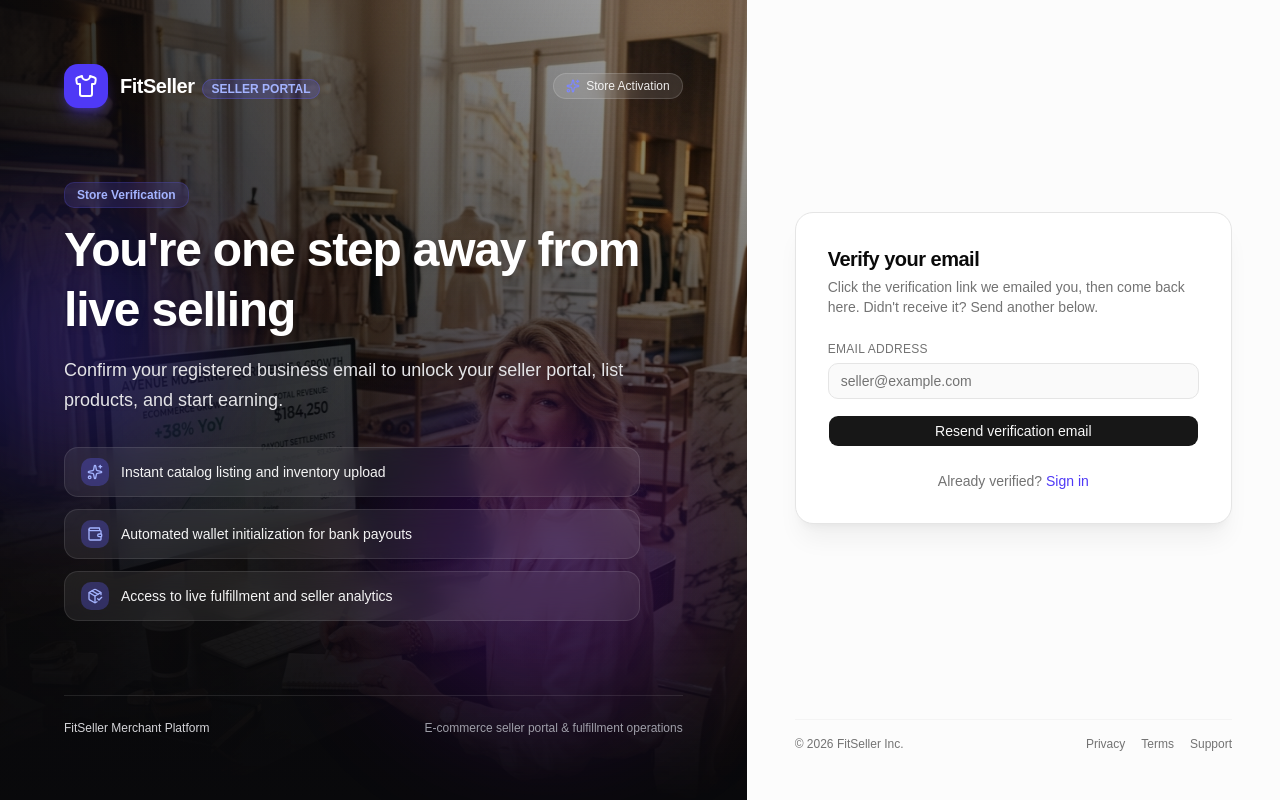
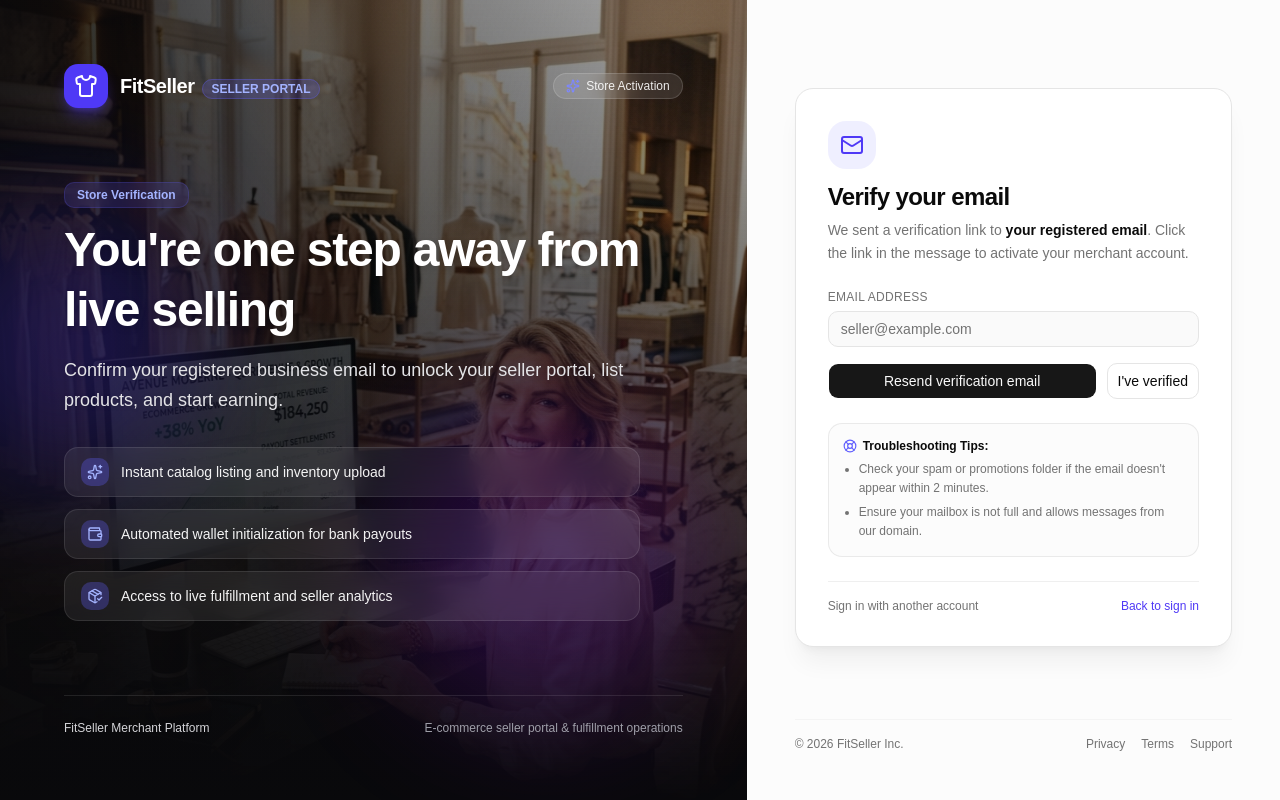
Before and after one commit to Ganeshkatam/FitSeller, a React (Vite) app: page /auth/verify-email in a window 1280 px wide. Built offline with nearby package versions, Linux system fonts and the light colour scheme; no server answers.

Commit message:
feat(verification): add store setup actions, webmail launch shortcuts, and account switching on verification pages

```diff
--- a/src/pages/auth/ForgotPassword.tsx
+++ b/src/pages/auth/ForgotPassword.tsx
@@ -1,6 +1,6 @@
 import { useState, type FormEvent } from "react";
 import { Link, useNavigate } from "react-router-dom";
-import { MailCheck } from "lucide-react";
+import { MailCheck, ExternalLink } from "lucide-react";
 import { useAuth } from "@/contexts/AuthContext";
 import { Button } from "@/components/ui/button";
 import { Input, Label } from "@/components/ui/Field";
@@ -43,19 +43,57 @@ export default function ForgotPassword() {
   }
 
   if (sent) {
+    const domain = email.split("@")[1]?.toLowerCase();
+    let webmail: { name: string; url: string } | null = null;
+    if (domain?.includes("gmail") || domain?.includes("google")) {
+      webmail = { name: "Open Gmail", url: "https://mail.google.com" };
+    } else if (domain?.includes("outlook") || domain?.includes("hotmail") || domain?.includes("live")) {
+      webmail = { name: "Open Outlook", url: "https://outlook.live.com" };
+    } else if (domain?.includes("yahoo")) {
+      webmail = { name: "Open Yahoo Mail", url: "https://mail.yahoo.com" };
+    }
+
     return (
-      <div className="text-center">
-        <div className="mx-auto mb-4 flex size-12 items-center justify-center rounded-full bg-emerald-500/15">
-          <MailCheck className="size-6 text-emerald-600" />
+      <div className="space-y-5 text-center">
+        <div className="mx-auto flex size-14 items-center justify-center rounded-2xl bg-emerald-500/10 text-emerald-600 dark:text-emerald-400">
+          <MailCheck className="size-7" />
         </div>
-        <h2 className="text-xl font-bold tracking-tight text-foreground">Reset link sent</h2>
-        <p className="mt-2 text-sm text-muted-foreground">
-          If an account exists for <strong className="text-foreground">{email}</strong>, you'll
-          receive a password reset link shortly.
-        </p>
-        <Button variant="secondary" className="mt-6 w-full" asChild>
-          <Link to="/auth/sign-in">Back to sign in</Link>
-        </Button>
+        <div>
+          <h2 className="text-2xl font-bold tracking-tight text-foreground">Check your inbox</h2>
+          <p className="mt-1.5 text-sm text-muted-foreground">
+            If an account exists for <strong className="text-foreground">{email}</strong>, you'll
+            receive a secure password reset link shortly.
+          </p>
+        </div>
+
+        {webmail && (
+          <a
+            href={webmail.url}
+            target="_blank"
+            rel="noopener noreferrer"
+            className="flex items-center justify-between rounded-xl border border-indigo-500/30 bg-indigo-500/5 p-3 text-xs font-medium text-indigo-600 dark:text-indigo-400 hover:bg-indigo-500/10 transition-colors text-left"
+          >
+            <span>Launch {webmail.name}</span>
+            <ExternalLink className="size-3.5" />
+          </a>
+        )}
+
+        <div className="space-y-2.5 pt-2">
+          <Button variant="default" size="lg" className="w-full" asChild>
+            <Link to="/auth/sign-in">Back to sign in</Link>
+          </Button>
+
+          <Button
+            variant="outline"
+            size="sm"
+            className="w-full text-xs"
+            onClick={() => {
+              setSent(false);
+            }}
+          >
+            Send to a different email
+          </Button>
+        </div>
       </div>
     );
   }
--- a/src/pages/auth/VerifyEmail.tsx
+++ b/src/pages/auth/VerifyEmail.tsx
@@ -1,6 +1,19 @@
 import { useEffect, useState, type FormEvent } from "react";
 import { Link, useLocation, useNavigate, useSearchParams } from "react-router-dom";
-import { MailCheck } from "lucide-react";
+import {
+  CheckCircle2,
+  MailCheck,
+  ArrowRight,
+  PlusCircle,
+  CreditCard,
+  LogOut,
+  Mail,
+  ExternalLink,
+  ShieldCheck,
+  LifeBuoy,
+  Store,
+  Clock,
+} from "lucide-react";
 import { supabase } from "@/lib/supabase";
 import { useAuth } from "@/contexts/AuthContext";
 import { Button } from "@/components/ui/button";
@@ -8,28 +21,46 @@ import { Input, Label } from "@/components/ui/Field";
 import { Spinner } from "@/components/ui/States";
 import { getHumanErrorMessage } from "@/lib/utils";
 
-type Phase = "checking" | "verified" | "pending" | "invalid";
+type Phase = "checking" | "verified" | "pending";
 
 export default function VerifyEmail() {
-  const { resendVerification } = useAuth();
+  const { session, seller, profile, signOut, resendVerification } = useAuth();
   const location = useLocation();
   const navigate = useNavigate();
   const [params] = useSearchParams();
 
   const [phase, setPhase] = useState<Phase>("checking");
   const [email, setEmail] = useState(
-    (location.state as { email?: string } | null)?.email ?? params.get("email") ?? ""
+    (location.state as { email?: string } | null)?.email ??
+      params.get("email") ??
+      session?.user?.email ??
+      ""
   );
   const [sending, setSending] = useState(false);
   const [resent, setResent] = useState(false);
+  const [resendCooldown, setResendCooldown] = useState(0);
 
-  // Supabase consumes the confirmation token in the URL automatically;
-  // check whether that produced a session.
+  // Cooldown countdown timer
+  useEffect(() => {
+    if (resendCooldown <= 0) return;
+    const timer = setInterval(() => {
+      setResendCooldown((prev) => (prev > 0 ? prev - 1 : 0));
+    }, 1000);
+    return () => clearInterval(timer);
+  }, [resendCooldown]);
+
+  // Check verification state
   useEffect(() => {
     let cancelled = false;
     supabase.auth.getSession().then(({ data }) => {
       if (cancelled) return;
-      if (data.session && (data.session.user.email_confirmed_at || !data.session.user.confirmation_sent_at)) {
+      if (
+        data.session &&
+        (data.session.user.email_confirmed_at || !data.session.user.confirmation_sent_at)
+      ) {
+        if (!email && data.session.user.email) {
+          setEmail(data.session.user.email);
+        }
         setPhase("verified");
       } else {
         setPhase("pending");
@@ -38,14 +69,16 @@ export default function VerifyEmail() {
     return () => {
       cancelled = true;
     };
-  }, []);
+  }, [email]);
 
   async function handleResend(e: FormEvent) {
     e.preventDefault();
+    if (!email.trim() || resendCooldown > 0) return;
     setSending(true);
     try {
       await resendVerification(email.trim());
       setResent(true);
+      setResendCooldown(60); // 60s cooldown
     } catch (err) {
       navigate("/error", {
         state: {
@@ -67,44 +100,177 @@ export default function VerifyEmail() {
     }
   }
 
+  async function handleSignOutAndSwitch() {
+    await signOut();
+    navigate("/auth/sign-in", { replace: true });
+  }
+
+  // Detect email domain for one-click webmail open
+  const webmailLink = (() => {
+    const domain = email.split("@")[1]?.toLowerCase();
+    if (!domain) return null;
+    if (domain.includes("gmail") || domain.includes("google")) {
+      return { name: "Open Gmail", url: "https://mail.google.com" };
+    }
+    if (domain.includes("outlook") || domain.includes("hotmail") || domain.includes("live")) {
+      return { name: "Open Outlook", url: "https://outlook.live.com" };
+    }
+    if (domain.includes("yahoo")) {
+      return { name: "Open Yahoo Mail", url: "https://mail.yahoo.com" };
+    }
+    if (domain.includes("icloud") || domain.includes("me.com")) {
+      return { name: "Open iCloud Mail", url: "https://www.icloud.com/mail" };
+    }
+    return null;
+  })();
+
   if (phase === "checking") {
     return <Spinner label="Checking verification status…" />;
   }
 
   if (phase === "verified") {
+    const businessName = seller?.business_name || profile?.full_name || "Merchant Store";
+    const verifiedEmail = email || session?.user?.email || "Registered Email";
+
     return (
+      <div className="space-y-6 text-left">
+        {/* Header with verified badge */}
         <div className="text-center">
-        <div className="mx-auto mb-4 flex size-12 items-center justify-center rounded-full bg-emerald-500/15">
-          <MailCheck className="size-6 text-emerald-600" />
+          <div className="mx-auto mb-3 flex size-14 items-center justify-center rounded-2xl bg-emerald-500/10 text-emerald-600 dark:text-emerald-400">
+            <MailCheck className="size-7" />
           </div>
-        <h2 className="text-xl font-bold tracking-tight text-foreground">
-          Email verified
+          <div className="inline-flex items-center gap-1.5 rounded-full bg-emerald-500/10 px-3 py-0.5 text-xs font-semibold text-emerald-700 dark:text-emerald-400 border border-emerald-500/20 mb-2">
+            <ShieldCheck className="size-3.5" />
+            <span>Store Activated</span>
+          </div>
+          <h2 className="text-2xl font-bold tracking-tight text-foreground">
+            Email Verified Successfully
           </h2>
-        <p className="mt-2 text-sm text-muted-foreground">
-          Your seller account is active. Welcome aboard!
+          <p className="mt-1.5 text-sm text-muted-foreground">
+            Your seller credentials for <strong className="text-foreground">{verifiedEmail}</strong> are now verified.
           </p>
-        <Button size="lg" className="mt-6 w-full" onClick={() => navigate("/", { replace: true })}>
-          Go to dashboard
+        </div>
+
+        {/* Store readiness card */}
+        <div className="rounded-xl border border-border/80 bg-muted/40 p-4 space-y-3">
+          <div className="flex items-center justify-between text-xs">
+            <span className="font-semibold text-foreground flex items-center gap-1.5">
+              <Store className="size-4 text-indigo-500" />
+              <span>{businessName}</span>
+            </span>
+            <span className="text-emerald-600 dark:text-emerald-400 font-medium flex items-center gap-1">
+              <CheckCircle2 className="size-3.5" /> Ready for Live Selling
+            </span>
+          </div>
+
+          <div className="border-t border-border/60 pt-3 grid grid-cols-2 gap-2 text-xs text-muted-foreground">
+            <div>
+              <p className="text-[11px] uppercase tracking-wider text-muted-foreground/80">Account Type</p>
+              <p className="font-medium text-foreground">Verified Merchant</p>
+            </div>
+            <div>
+              <p className="text-[11px] uppercase tracking-wider text-muted-foreground/80">Settlement Wallet</p>
+              <p className="font-medium text-foreground">Auto-Initialized (INR)</p>
+            </div>
+          </div>
+        </div>
+
+        {/* Primary and Next Steps Actions */}
+        <div className="space-y-2.5">
+          <Button
+            size="lg"
+            className="w-full flex items-center justify-center gap-2 bg-indigo-600 hover:bg-indigo-700 font-semibold"
+            onClick={() => navigate("/", { replace: true })}
+          >
+            <span>Go to Dashboard</span>
+            <ArrowRight className="size-4" />
           </Button>
+
+          <div className="grid grid-cols-1 sm:grid-cols-2 gap-2">
+            <Button
+              variant="outline"
+              size="sm"
+              className="w-full flex items-center justify-center gap-1.5 text-xs"
+              onClick={() => navigate("/products")}
+            >
+              <PlusCircle className="size-3.5 text-indigo-500" />
+              <span>List Products</span>
+            </Button>
+
+            <Button
+              variant="outline"
+              size="sm"
+              className="w-full flex items-center justify-center gap-1.5 text-xs"
+              onClick={() => navigate("/payouts")}
+            >
+              <CreditCard className="size-3.5 text-emerald-500" />
+              <span>Setup Payouts</span>
+            </Button>
+          </div>
+        </div>
+
+        {/* Secondary Account Switcher */}
+        <div className="border-t border-border/60 pt-4 flex items-center justify-between text-xs text-muted-foreground">
+          <button
+            type="button"
+            onClick={handleSignOutAndSwitch}
+            className="inline-flex items-center gap-1.5 hover:text-foreground transition-colors cursor-pointer"
+          >
+            <LogOut className="size-3.5" />
+            <span>Switch account</span>
+          </button>
+
+          <a
+            href="mailto:sellers@fitmirror.shop?subject=Merchant%20Account%20Assistance"
+            className="inline-flex items-center gap-1 hover:text-foreground transition-colors"
+          >
+            <LifeBuoy className="size-3.5 text-indigo-500" />
+            <span>Merchant Support</span>
+          </a>
+        </div>
       </div>
     );
   }
 
   return (
+    <div className="space-y-6">
       <div>
-      <h2 className="text-xl font-bold tracking-tight text-foreground">Verify your email</h2>
-      <p className="mt-1 text-sm text-muted-foreground">
-        Click the verification link we emailed you, then come back here. Didn't receive it? Send
-        another below.
+        <div className="mb-3 flex size-12 items-center justify-center rounded-2xl bg-indigo-500/10 text-indigo-600 dark:text-indigo-400">
+          <Mail className="size-6" />
+        </div>
+        <h2 className="text-2xl font-bold tracking-tight text-foreground">Verify your email</h2>
+        <p className="mt-1.5 text-sm leading-relaxed text-muted-foreground">
+          We sent a verification link to{" "}
+          <strong className="text-foreground">{email || "your registered email"}</strong>.
+          Click the link in the message to activate your merchant account.
         </p>
+      </div>
+
+      {/* Direct webmail launch button if recognized domain */}
+      {webmailLink && (
+        <a
+          href={webmailLink.url}
+          target="_blank"
+          rel="noopener noreferrer"
+          className="flex items-center justify-between rounded-xl border border-indigo-500/30 bg-indigo-500/5 p-3 text-xs font-medium text-indigo-600 dark:text-indigo-400 hover:bg-indigo-500/10 transition-colors"
+        >
+          <div className="flex items-center gap-2">
+            <Mail className="size-4 text-indigo-600 dark:text-indigo-400" />
+            <span>Check your inbox on {webmailLink.name}</span>
+          </div>
+          <ExternalLink className="size-3.5" />
+        </a>
+      )}
 
       {resent && (
-        <p className="mt-4 rounded-lg border border-emerald-500/30 bg-emerald-50 px-3 py-2 text-sm text-emerald-700">
-          Verification email sent — please check your inbox.
-        </p>
+        <div className="rounded-xl border border-emerald-500/30 bg-emerald-500/10 p-3.5 text-xs text-emerald-700 dark:text-emerald-300 flex items-center gap-2">
+          <CheckCircle2 className="size-4 shrink-0 text-emerald-600 dark:text-emerald-400" />
+          <span>New verification link dispatched. Please check your inbox and spam folder.</span>
+        </div>
       )}
 
-      <form onSubmit={handleResend} className="mt-6 space-y-4">
+      {/* Resend Action Form */}
+      <form onSubmit={handleResend} className="space-y-4">
         <div>
           <Label htmlFor="email">Email address</Label>
           <Input
@@ -118,17 +284,67 @@ export default function VerifyEmail() {
           />
         </div>
 
-        <Button type="submit" loading={sending} disabled={resent} className="w-full">
-          {resent ? "Email sent" : "Resend verification email"}
+        <div className="flex flex-col sm:flex-row items-center gap-2.5">
+          <Button
+            type="submit"
+            size="lg"
+            loading={sending}
+            disabled={resendCooldown > 0 || sending}
+            className="w-full sm:flex-1 font-medium"
+          >
+            {resendCooldown > 0 ? (
+              <span className="flex items-center gap-1.5">
+                <Clock className="size-4" />
+                Resend in {resendCooldown}s
+              </span>
+            ) : resent ? (
+              "Resend link again"
+            ) : (
+              "Resend verification email"
+            )}
           </Button>
+
+          <Button
+            type="button"
+            variant="outline"
+            size="lg"
+            className="w-full sm:w-auto"
+            onClick={() => window.location.reload()}
+          >
+            I've verified
+          </Button>
+        </div>
       </form>
 
-      <p className="mt-6 text-center text-sm text-muted-foreground">
-        Already verified?{" "}
-        <Link to="/auth/sign-in" className="font-medium text-indigo-600 hover:text-indigo-700">
-          Sign in
+      {/* Troubleshooting Tips Card */}
+      <div className="rounded-xl border border-border/80 bg-muted/30 p-3.5 text-xs text-muted-foreground space-y-1.5">
+        <p className="font-semibold text-foreground flex items-center gap-1.5">
+          <LifeBuoy className="size-3.5 text-indigo-500" />
+          Troubleshooting Tips:
+        </p>
+        <ul className="list-disc pl-4 space-y-1 text-muted-foreground leading-relaxed">
+          <li>Check your spam or promotions folder if the email doesn't appear within 2 minutes.</li>
+          <li>Ensure your mailbox is not full and allows messages from our domain.</li>
+        </ul>
+      </div>
+
+      {/* Bottom Footer Actions */}
+      <div className="flex items-center justify-between border-t border-border/60 pt-4 text-xs text-muted-foreground">
+        <button
+          type="button"
+          onClick={handleSignOutAndSwitch}
+          className="hover:text-foreground transition-colors cursor-pointer"
+        >
+          Sign in with another account
+        </button>
+
+        <Link
+          to="/auth/sign-in"
+          className="font-medium text-indigo-600 hover:text-indigo-700 transition-colors"
+        >
+          Back to sign in
         </Link>
-      </p>
+      </div>
     </div>
   );
 }
```
Lines whose indentation alone changed are shown as unchanged.
